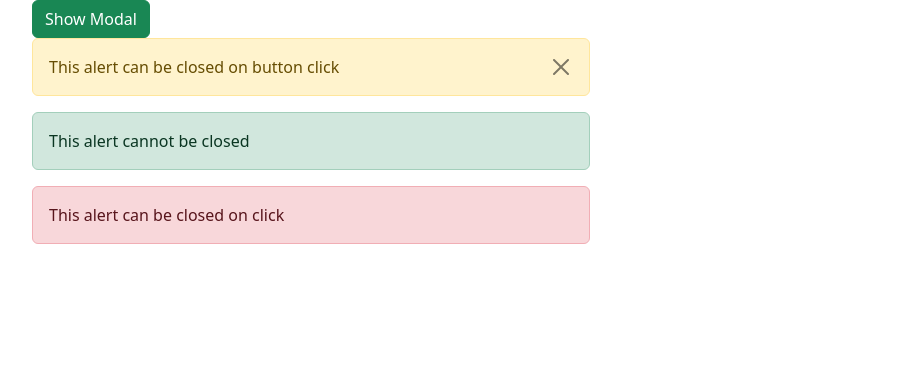
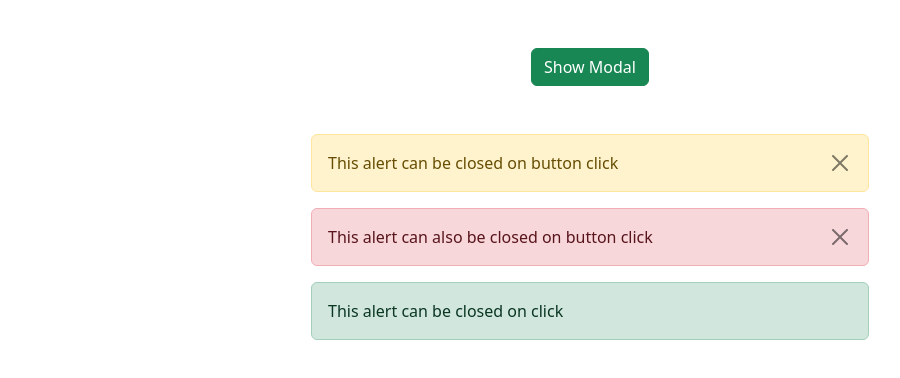
Before and after one commit to arnasir505/homework58, a React (Vite) app: page / in a window 1280 px wide. Shown: the top 378 px of the page, without its empty margins (50-950 px from the left). Built offline with nearby package versions, Linux system fonts and the light colour scheme.

Commit message:
Now every alert can be closed on either btn click or alert click

```diff
--- a/src/App.tsx
+++ b/src/App.tsx
@@ -10,19 +10,16 @@ function App() {
       id: 1,
       type: 'warning',
       content: 'This alert can be closed on button click',
-      canClose: true,
     },
     {
       id: 2,
-      type: 'success',
-      content: 'This alert cannot be closed',
-      canClose: false,
+      type: 'danger',
+      content: 'This alert can also be closed on button click',
     },
     {
       id: 3,
-      type: 'danger',
+      type: 'success',
       content: 'This alert can be closed on click',
-      canClose: true,
       clickDismissable: true,
     },
   ]);
@@ -49,10 +46,10 @@ function App() {
   };
 
   return (
-    <div className='container'>
+    <div className='container d-flex flex-column align-items-center'>
       <button
         type='button'
-        className='btn btn-success'
+        className='btn btn-success my-5'
         onClick={() => setShowModal(true)}
       >
         Show Modal
@@ -79,7 +76,7 @@ function App() {
           key={alert.id}
           type={alert.type}
           id={alert.id}
-          onDismiss={alert.canClose ? closeAlert : undefined}
+          onDismiss={closeAlert}
           clickDismissable={alert.clickDismissable}
         >
           <span>{alert.content}</span>
--- a/src/types.d.ts
+++ b/src/types.d.ts
@@ -2,6 +2,5 @@ export interface AlertType {
   id: number;
   type: string;
   content: string;
-  canClose: boolean;
   clickDismissable?: boolean;
 }
```
